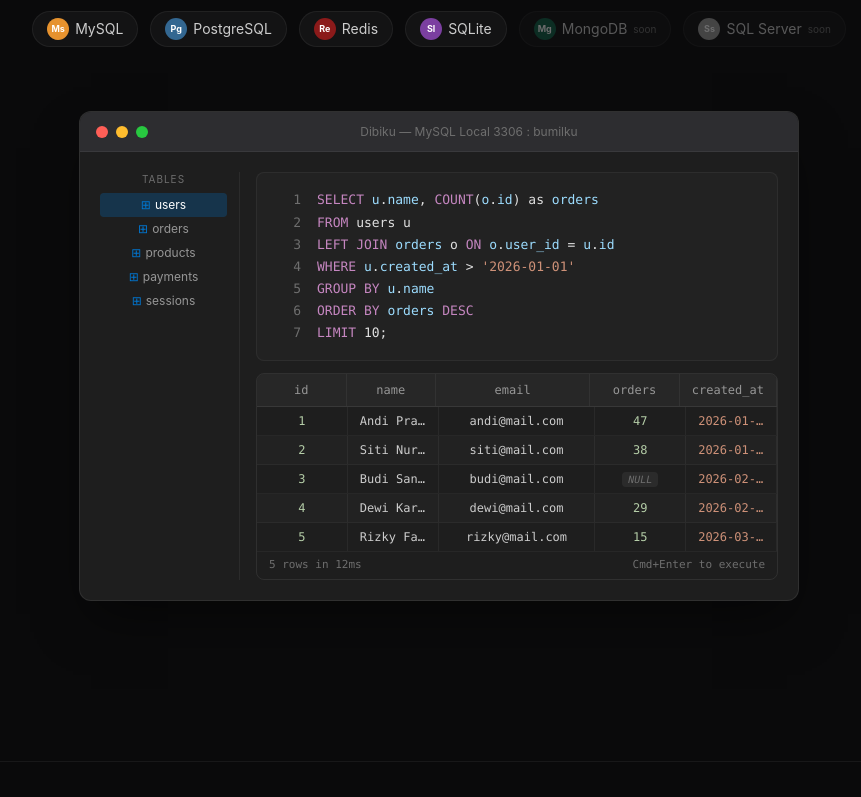
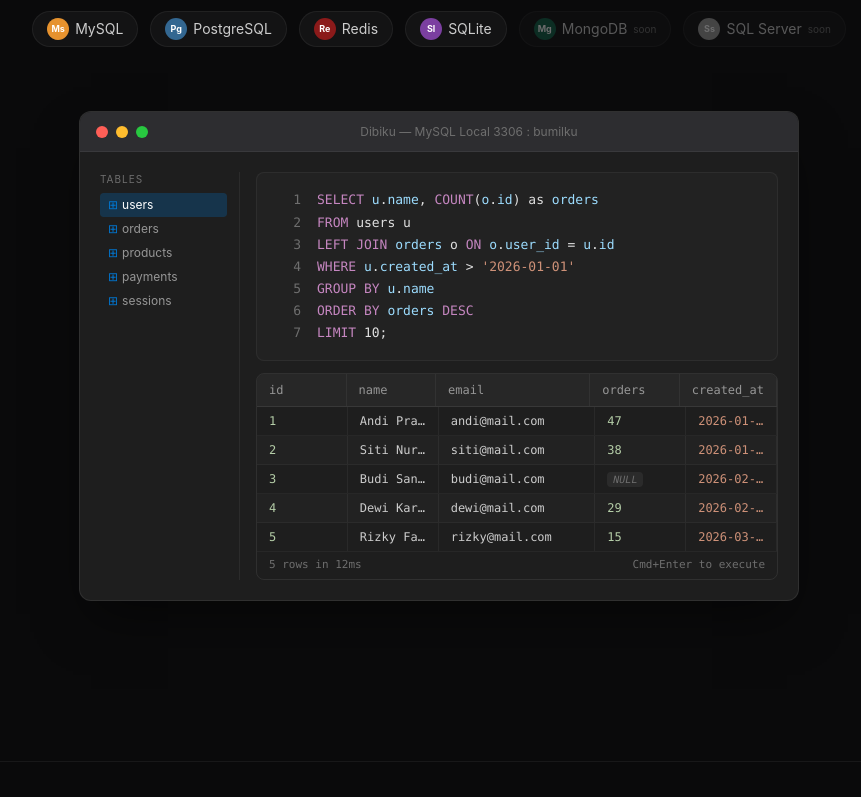
Before and after one commit to GetDibiku/dibiku-web, a Nuxt app: page / in a window 1280 px wide. Shown: the part 575-1372 px from the top of the page, without its empty margins (201-1062 px from the left). Built offline with nearby package versions, Linux system fonts and the light colour scheme.

Commit message:
Update page

```diff
--- a/app/components/landing/MockDataGrid.vue
+++ b/app/components/landing/MockDataGrid.vue
@@ -1,11 +1,11 @@
 <template>
-  <div class="rounded-lg overflow-hidden border border-white/[0.08] text-xs font-mono">
+  <div class="rounded-lg overflow-hidden border border-white/[0.08] text-xs font-mono text-left">
     <!-- Header -->
     <div class="flex bg-white/[0.04] border-b border-white/[0.08]">
       <div
         v-for="col in columns"
         :key="col.name"
-        class="px-3 py-2 text-[var(--color-text-muted)] font-medium border-r border-white/[0.05]"
+        class="px-3 py-2 text-left text-[var(--color-text-muted)] font-medium border-r border-white/[0.05]"
         :class="col.wide ? 'flex-[2]' : 'flex-1'"
       >
         {{ col.name }}
@@ -22,7 +22,7 @@
       <div
         v-for="(cell, ci) in row"
         :key="ci"
-        class="px-3 py-1.5 border-r border-white/[0.05] truncate"
+        class="px-3 py-1.5 text-left border-r border-white/[0.05] truncate"
         :class="[
           columns[ci]?.wide ? 'flex-[2]' : 'flex-1',
           cell.color,
--- a/app/components/landing/MockWindow.vue
+++ b/app/components/landing/MockWindow.vue
@@ -11,7 +11,7 @@
     </div>
 
     <!-- Body -->
-    <div class="flex p-5 gap-4">
+    <div class="flex p-5 gap-4 text-left">
       <!-- Sidebar -->
       <div class="w-[140px] border-r border-white/[0.06] pr-3 shrink-0 hidden sm:block">
         <div class="text-[10px] text-[var(--color-text-dim)] uppercase tracking-widest mb-1.5">Tables</div>
```
